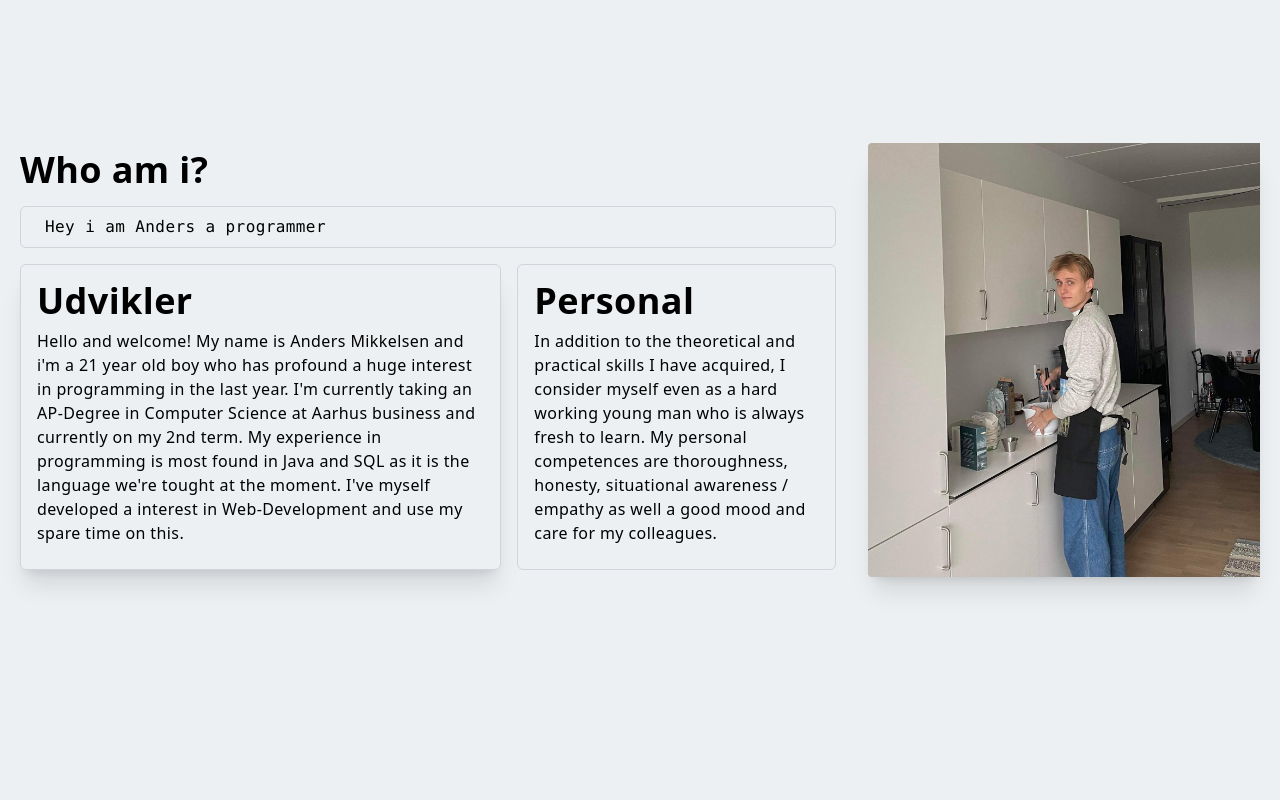
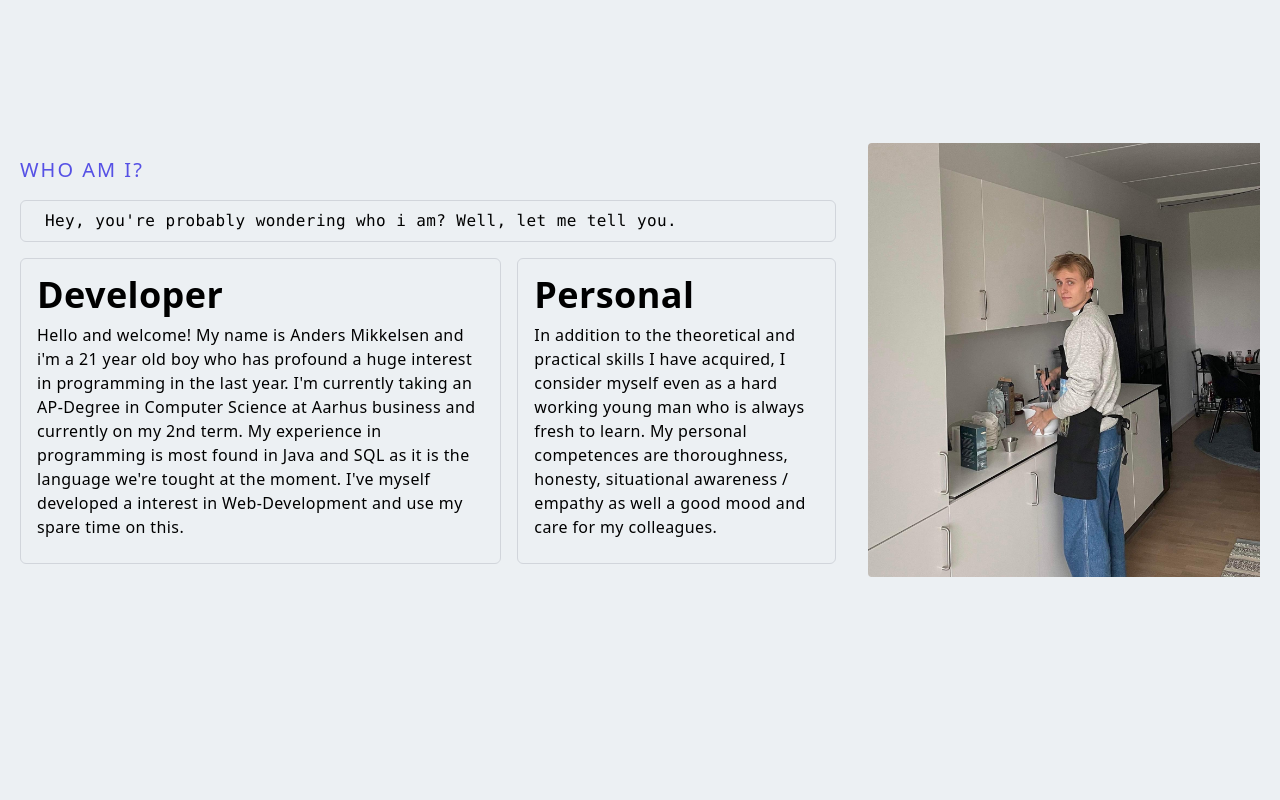
Before and after one commit to andersmik35/MyPortfolio, a Next.js app: page / in a window 1280 px wide. Shown: the part 840-1640 px from the top of the page. Built offline with nearby package versions, Linux system fonts and the light colour scheme.

Commit message:
Updated visuals

```diff
--- a/components/About.jsx
+++ b/components/About.jsx
@@ -17,13 +17,13 @@ export default function About() {
       <div className="max-w-[1240px] m-auto md:grid grid-cols-3 gap-8">
         <div class = "col-span-2">
           <p class = "uppercase text-xl tracking-widest text-[#5651e5]"></p>
-          <h2 class = "text-black py-4">Who am i?</h2>
-          <div class = "bg-white-800 border border-gray-300 py-2 text-black px-6 rounded-md font-mono">
-            Hey i am Anders a programmer
+          <p class = "text-[#5651e5] py-4 text-xl uppercase tracking-widest">Who am i?</p>
+          <div class = "bg-white-800 border border-gray-300 py-2 text-black px-6 rounded-md font-mono shadow-l">
+            Hey, you&apos;re probably wondering who i am? Well, let me tell you.
           </div>
           <div class="flex flex-row w-auto text-gray-400 py-4 gap-4">
-            <div class="bg-white-800 border border-gray-300 flex-col p-4 rounded-md shadow-xl">
-              <h2 class = "text-black">Udvikler</h2>
+            <div class="bg-white-800 border border-gray-300 flex-col p-4 rounded-md shadow-l">
+              <h2 class = "text-black">Developer</h2>
               <p class ="py-2 text-black">
               Hello and welcome! My name is Anders Mikkelsen and i&apos;m a {age}{" "}
               year old boy who has profound a huge interest in programming in
@@ -34,7 +34,7 @@ export default function About() {
               interest in Web-Development and use my spare time on this.
               </p>
             </div>
-            <div class="bg-white-800 border border-gray-300 flex-col p-4 rounded-md">
+            <div class="bg-white-800 border border-gray-300 flex-col p-4 rounded-md shadow-l">
               <h2 class ="text-black"> Personal</h2>
                 <p class ="py-2 text-black">
                 In addition to the theoretical and practical skills I have
@@ -46,7 +46,7 @@ export default function About() {
             </div>
           </div>
         </div>
-        <div class="w-full h-auto m-auto rounded-xl flex items-center justify-center shadow-xl">
+        <div class="w-full h-auto m-auto rounded-xl flex items-center justify-center shadow-l">
           <Image alt = "Logo" width= "500" height = "500" className="rounded-l" src="/assets/images/about.jpg"/>
         </div>
       </div>
--- a/components/Contact.jsx
+++ b/components/Contact.jsx
@@ -41,7 +41,7 @@ export default function Contact() {
         <h2 className="py-4">Get In Touch</h2>
         <div className="grid lg:grid-cols-5 gap-8">
           {/* left */}
-          <div className="col-span-3 lg:col-span-2 w-full h-full shadow-xl shadow-gray-400 rounded-xl p-4">
+          <div className="col-span-3 lg:col-span-2 w-full h-full shadow-lg shadow-gray-400 rounded-lg p-4">
             <div className="lg:p-4 h-full ">
               <div>
                 <img
@@ -53,15 +53,11 @@ export default function Contact() {
               <div>
                 <h2 className="py-2">Anders Mikkelsen</h2>
                 <p>AP-CPCS student</p>
-                <p className="py-4">
-                  Lorem ipsum, dolor sit amet consectetur adipisicing elit.
-                  Eaque, assumenda repellat saepe, sunt exercitationem soluta
-                  architecto quasi incidunt minima laudantium id reiciendis
-                  placeat ipsa illo veniam maiores quos sapiente dolore!
+                <p className="py-4 text-l">
+                  If you would like to get to know about me, or just get in contact with me, feel free to send me a message!
                 </p>
               </div>
               <div>
-                <p className="uppercase pt-8">Hit me up!</p>
                 <div className="flex items-center justify-between py-4">
                   <div className="rounded-full shadow-lg shadow-gray-400 p-6 cursor-pointer hover:scale-110 ease-in duration-300">
                     <FaLinkedinIn />
@@ -84,7 +80,7 @@ export default function Contact() {
           </div>
 
           {/** Right divider*/}
-          <div className="col-span-3 w-full h-auto shadow-xl shadow-gray-400 rounded-xl lg:p-4">
+          <div className="col-span-3 w-full h-auto shadow-lg shadow-gray-400 rounded-lg lg:p-4">
             <div className="p-4">
               <form onSubmit={sendMail}>
                 <div className="grid md:grid-cols-2 gap-4 w-full py-2">
@@ -156,7 +152,7 @@ export default function Contact() {
                     }
                   ></textarea>
                 </div>
-                <button className="w-full p-4 bg-[#5651e5] text-gray-100 mt-4" type="submit">
+                <button className="w-full p-4 bg-[#5651e5] rounded-lg text-gray-100 mt-4" type="submit">
                   Send Message
                 </button>
               </form>
```
